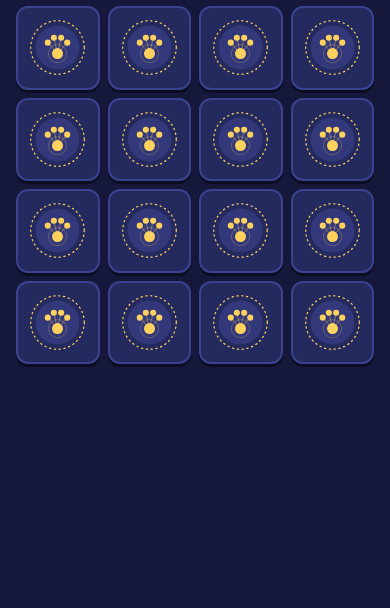
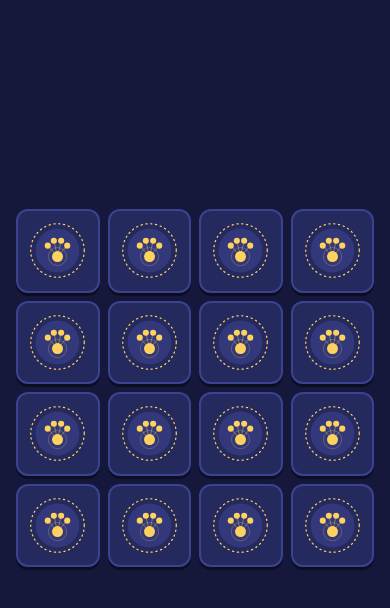
Before and after one commit to aleskarova/memory-game, a plain HTML site: page index.html in a window 390 px wide. Shown: the part 58-666 px from the top of the page. Drawn offline with Linux system fonts and the light colour scheme.

Commit message:
fix: remove css rule to center game board on mobile

```diff
--- a/styles/board.css
+++ b/styles/board.css
@@ -128,9 +128,3 @@
     transition: none;
   }
 }
-
-@media (max-width: 599px) {
-  .main {
-    justify-content: flex-start;
-  }
-}
```
